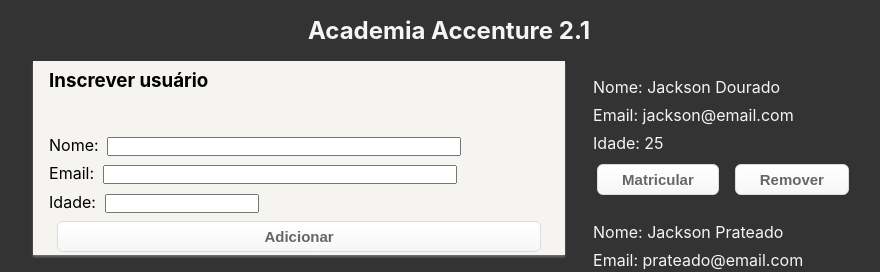
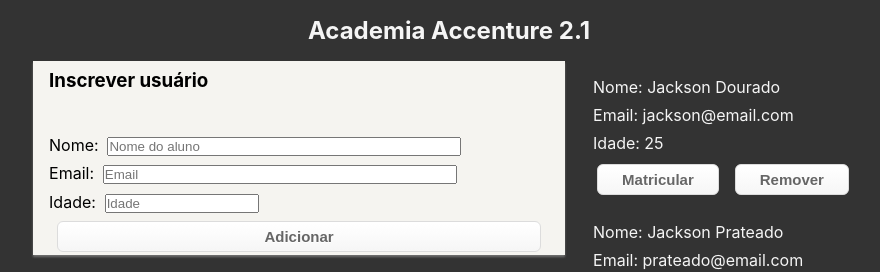
Before and after one commit to betocostadev/redux-21, a React (Create React App) app: page / in a window 1280 px wide. Shown: the top 272 px of the page, without its empty margins (191-1071 px from the left). Built offline with nearby package versions, Linux system fonts and the light colour scheme; data requests are answered from the project's data file.

Commit message:
improved form and added react toasty

```diff
--- a/package.json
+++ b/package.json
@@ -16,6 +16,7 @@
     "react-dom": "^17.0.2",
     "react-redux": "^7.2.3",
     "react-scripts": "4.0.3",
+    "react-toastify": "^7.0.3",
     "redux": "^4.0.5",
     "styled-components": "^5.2.1",
     "typescript": "^4.2.3",
--- a/server.json
+++ b/server.json
@@ -41,6 +41,24 @@
       "email": "james@metallica.com",
       "age": "63",
       "id": "75a04c97-bffa-497d-800c-9c62adaf4430"
+    },
+    {
+      "name": "Betera",
+      "email": "jamal@beteta.com",
+      "age": 54,
+      "id": "211fbe73-e1b3-4422-9dca-1b6a2ca8a511"
+    },
+    {
+      "name": "Francisco",
+      "email": "franc@gmail.com",
+      "age": 43,
+      "id": "caeff7ba-a8a9-4743-a777-d5a0b3e1ab9f"
+    },
+    {
+      "name": "Josias Berdinatice",
+      "email": "josias@gmail.com",
+      "age": 39,
+      "id": "916e4faf-1634-47d4-8535-463b6e5cdff9"
     }
   ]
 }
--- a/src/App.tsx
+++ b/src/App.tsx
@@ -1,6 +1,9 @@
 import React from 'react'
 import { Provider } from 'react-redux'
 import store from './store/index'
+
+import { ToastContainer } from 'react-toastify';
+import 'react-toastify/dist/ReactToastify.css';
 // import logo from './logo.svg';
 // import './App.css';
 import Subscribed from './components/Subscribed'
@@ -13,6 +16,7 @@
       <Provider store={store}>
         <Home />
         <Subscribed />
+        <ToastContainer />
         <GlobalStyle />
       </Provider>
     </>
--- a/src/components/Home.tsx
+++ b/src/components/Home.tsx
@@ -1,5 +1,7 @@
 import React, { useEffect, useCallback, useState } from 'react'
 import { useDispatch } from 'react-redux'
+
+import { toast } from 'react-toastify'
 
 import userService from '../services/users'
 import { IUser } from '../store/modules/user/types'
@@ -47,6 +49,8 @@
     dispatch(addNewUser(user))
   }, [dispatch])
 
+  // <Button onClick={() => toast(`nice!`)} />
+
   return (
     <HomeContainer>
       <h2 className="title">Academia Accenture 2.1</h2>
--- a/src/components/UserForm.tsx
+++ b/src/components/UserForm.tsx
@@ -1,4 +1,5 @@
-import React from 'react'
+import React, { useState } from 'react'
+import { toast } from 'react-toastify'
 
 import { IUser } from '../store/modules/user/types'
 import { Button } from '../styles/Home'
@@ -9,28 +10,38 @@
 }
 
 const UserForm: React.FC<createProps> = ({ createUser }) => {
+  const [ name, setName] = useState('')
+  const [ email, setEmail] = useState('')
+  const [ age, setAge] = useState<number>(1)
 
+  const clearFields = (event: any) => {
+    event.target.name.value = ''
+    event.target.email.value = ''
+    event.target.age.value = 1
+
+    setName('')
+    setEmail('')
+    setAge(0)
+  }
+
+  // FormEvent<HTMLFormElement>
   const addUser = (event: any) => {
     event.preventDefault()
 
-    if (!event.target.name.value || !event.target.email.value || !event.target.age.value) {
-      return
-    }
-
     const newUser = {
-      name: event.target.name.value,
-      email: event.target.email.value,
-      age: event.target.age.value,
+      name: name,
+      email: email,
+      age: age,
       id: "0"
     }
 
     createUser(newUser)
 
-    event.target.name.value = ''
-    event.target.email.value = ''
-    event.target.age.value = ''
+    toast.success(`Aluno cadastrado`)
 
-    return
+
+
+    clearFields(event)
   }
 
   return (
@@ -39,17 +50,17 @@
       <Form onSubmit={addUser}>
         <div>
           <label htmlFor="name">Nome:</label>
-          <input name="name" type="text" />
+          <input name="name" type="text" placeholder="Nome do aluno" onChange={e => setName(e.target.value)} />
         </div>
         <div>
           <label htmlFor="email">Email:</label>
-          <input name="email" type="text" />
+          <input name="email" type="text" placeholder="Email" onChange={e => setEmail(e.target.value)}/>
         </div>
         <div>
           <label htmlFor="age">Idade:</label>
-          <input name="age" type="number" />
+          <input name="age" type="number" placeholder="Idade" onChange={e => setAge(Number(e.target.value))} />
         </div>
-        <Button type="submit">Adicionar</Button>
+        <Button type="submit" disabled={ !name || !email || !age ? true : false }>Adicionar</Button>
       </Form>
     </FormContainer>
   )
```
Also changed, not shown: 1 other file (tests, documents, lock files or other folders).
